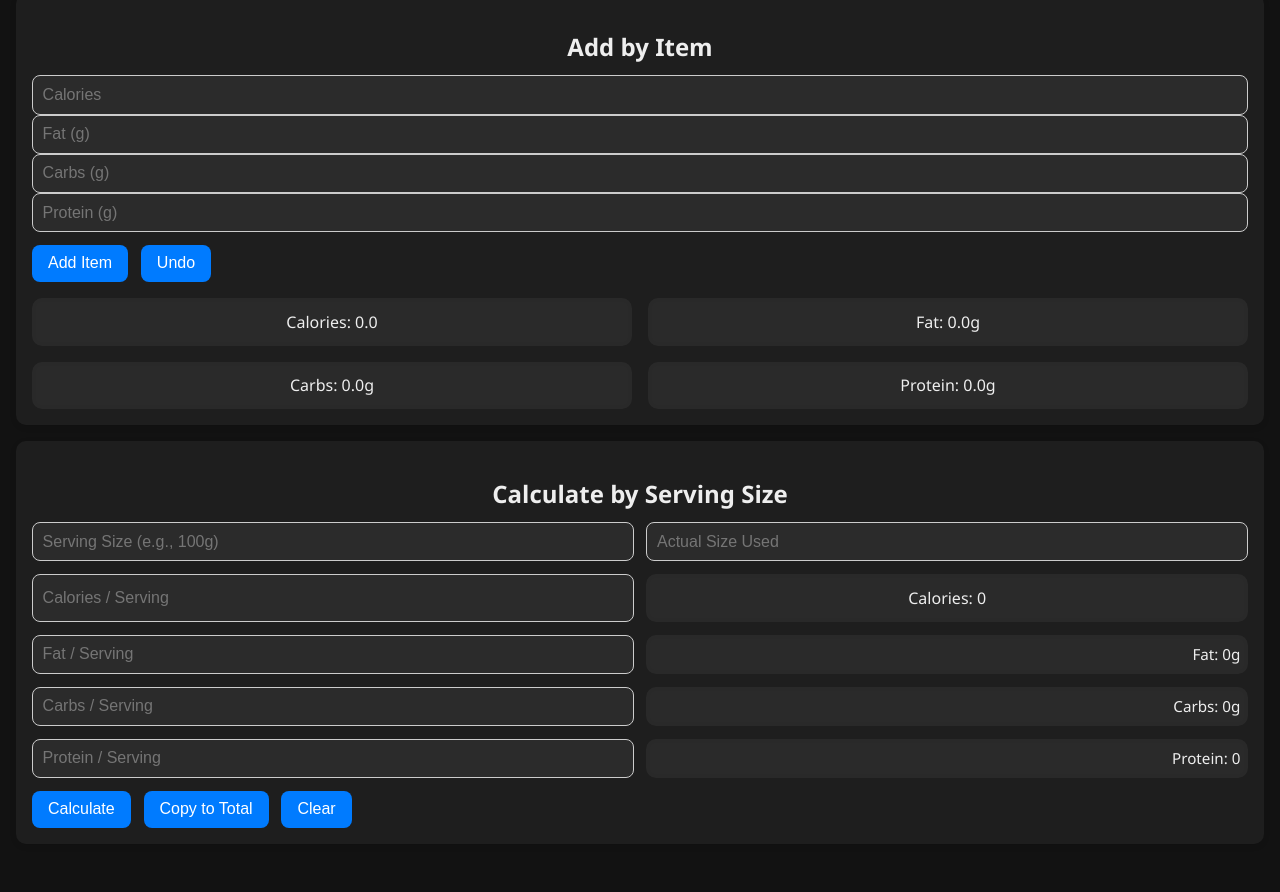
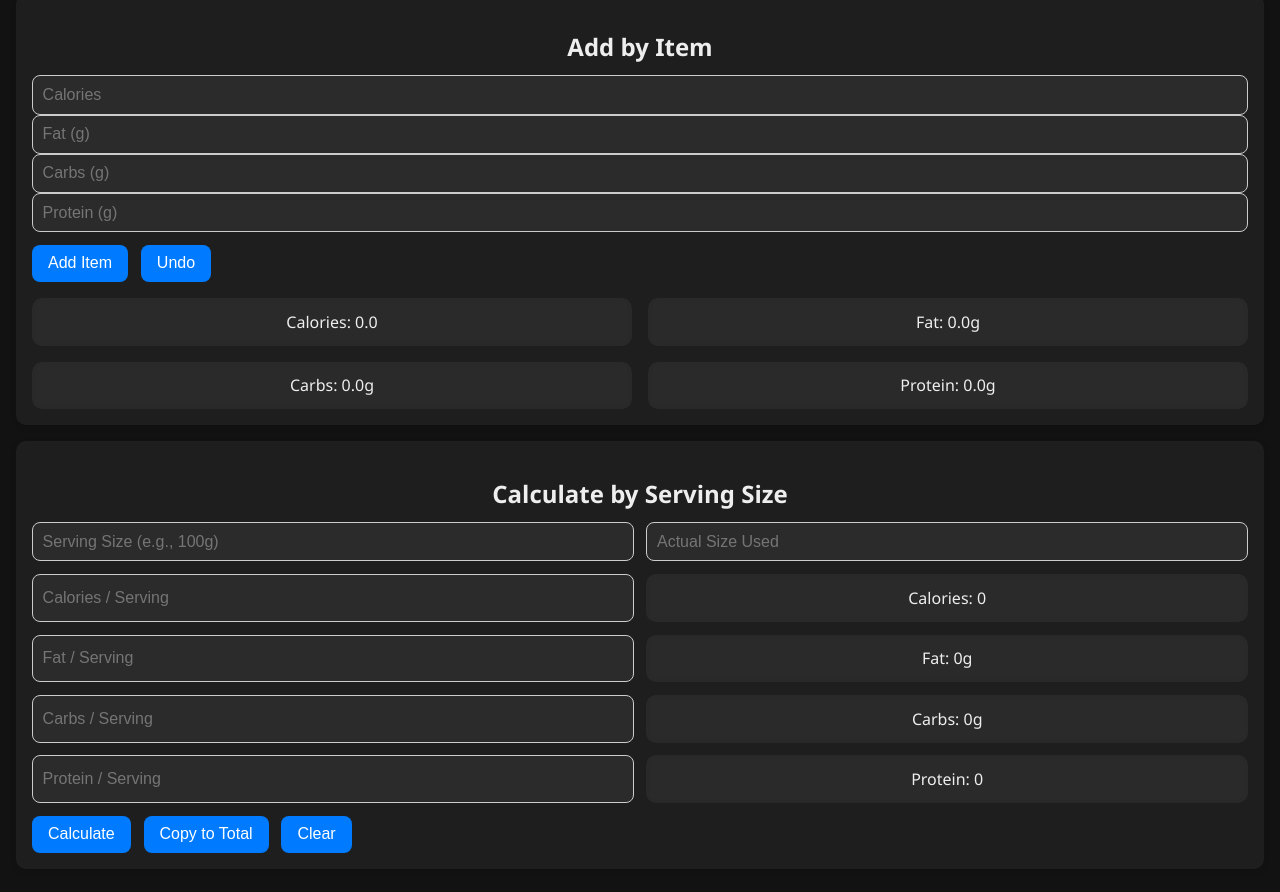
Before and after one commit to Rthunt15/Rthunt15.github.io, a plain HTML site: page Macro Calc/index.html in a window 1280 px wide. Shown: the part 102-994 px from the top of the page. Drawn offline with Linux system fonts and the light colour scheme.

Commit message:
Update index.html

```diff
--- a/Macro Calc/index.html
+++ b/Macro Calc/index.html
@@ -135,8 +135,11 @@
   <div class="section">
     <h2>Add by Item</h2>
     <input type="number" id="cal" placeholder="Calories" />
+
     <input type="number" id="fat" placeholder="Fat (g)" />
+
     <input type="number" id="carbs" placeholder="Carbs (g)" />
+
     <input type="number" id="protein" placeholder="Protein (g)" />
 
     <div class="button-group">
@@ -166,17 +169,17 @@
 
     <div class="scaled-row">
       <input type="number" id="servingFat" placeholder="Fat / Serving">
-      <div class="macro-box scaled-output" id="scaledFat">Fat: 0g</div>
+      <div class="macro-box" id="scaledFat">Fat: 0g</div>
     </div>
 
     <div class="scaled-row">
       <input type="number" id="servingCarbs" placeholder="Carbs / Serving">
-      <div class="macro-box scaled-output" id="scaledCarbs">Carbs: 0g</div>
+      <div class="macro-box" id="scaledCarbs">Carbs: 0g</div>
     </div>
 
     <div class="scaled-row">
       <input type="number" id="servingProtein" placeholder="Protein / Serving">
-      <div class="macro-box scaled-output" id="scaledProtein">Protein: 0</div>
+      <div class="macro-box" id="scaledProtein">Protein: 0</div>
     </div>
   </div>
 
```
